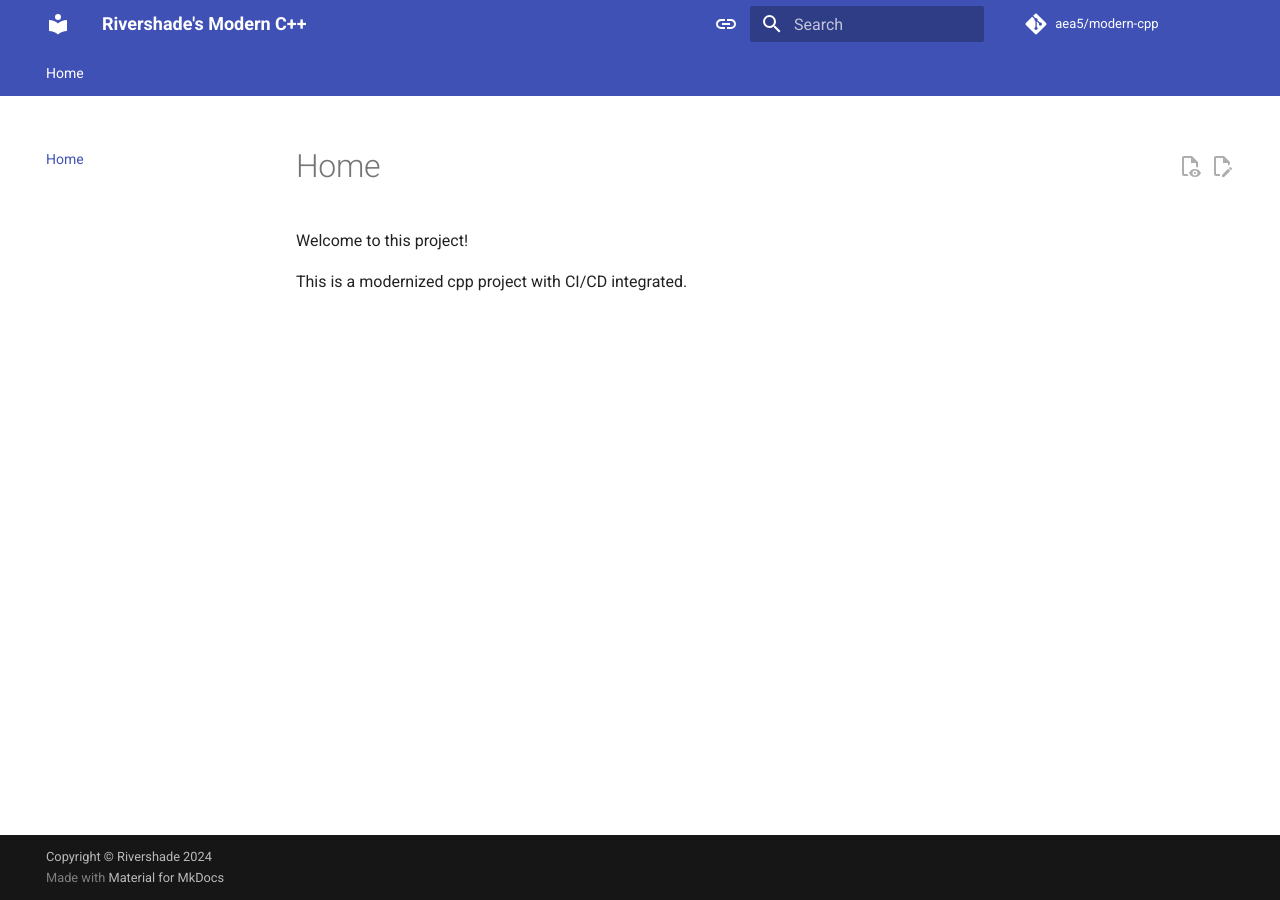
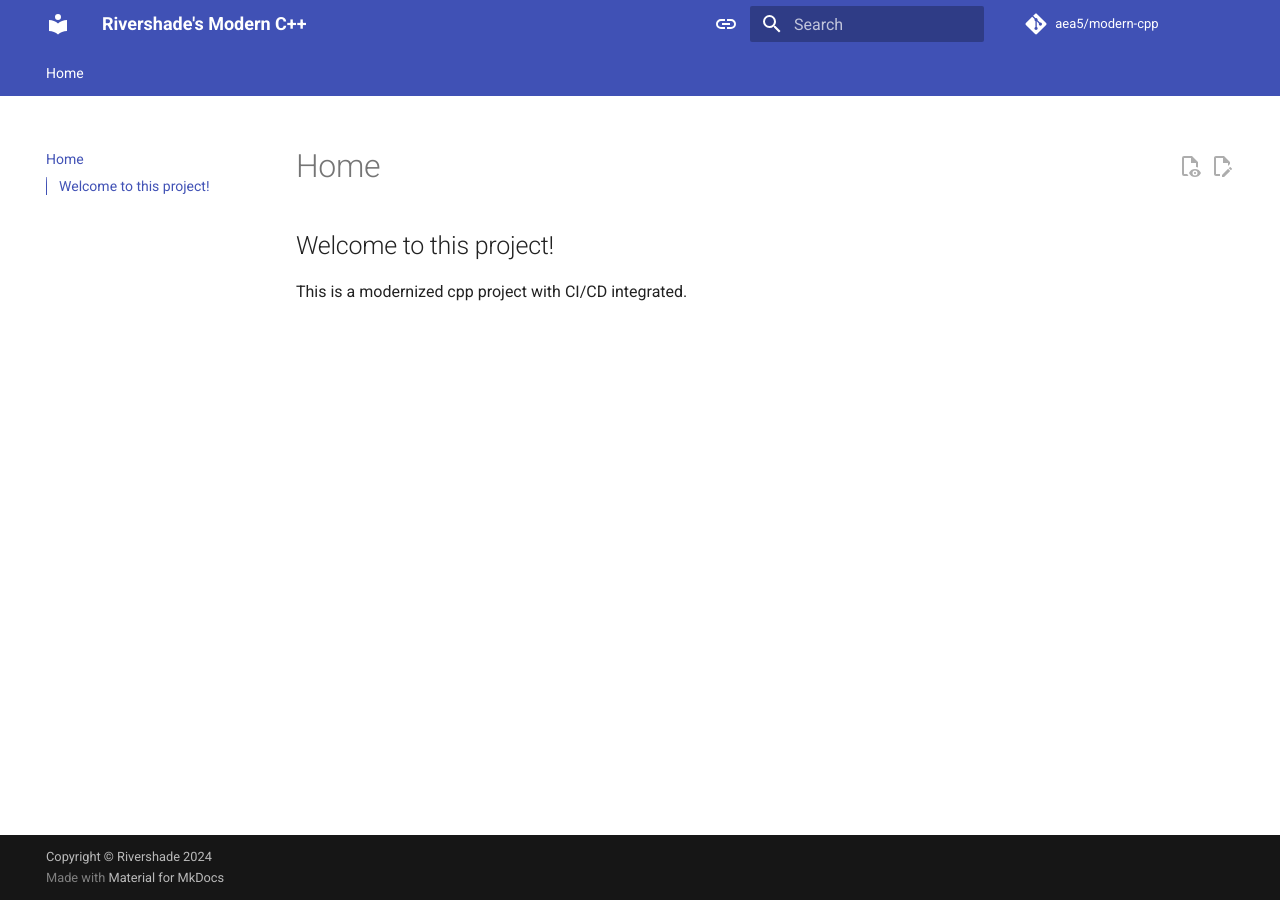
Before and after one commit to aea5/modern-cpp, an MkDocs documentation site: the page built from docs/index.md, in a window 1280 px wide. Built offline with MkDocs 1.6.1 and Material for MkDocs 9.7.7, drawn with Linux system fonts in a browser that asks for light colours; comment, search, counter and statistics services are not loaded; the version menu is left out.

Commit message:
update index.html

```diff
--- a/docs/index.md
+++ b/docs/index.md
@@ -1,3 +1,3 @@
-Welcome to this project!
+## Welcome to this project!
 
 This is a modernized cpp project with CI/CD integrated.
```
